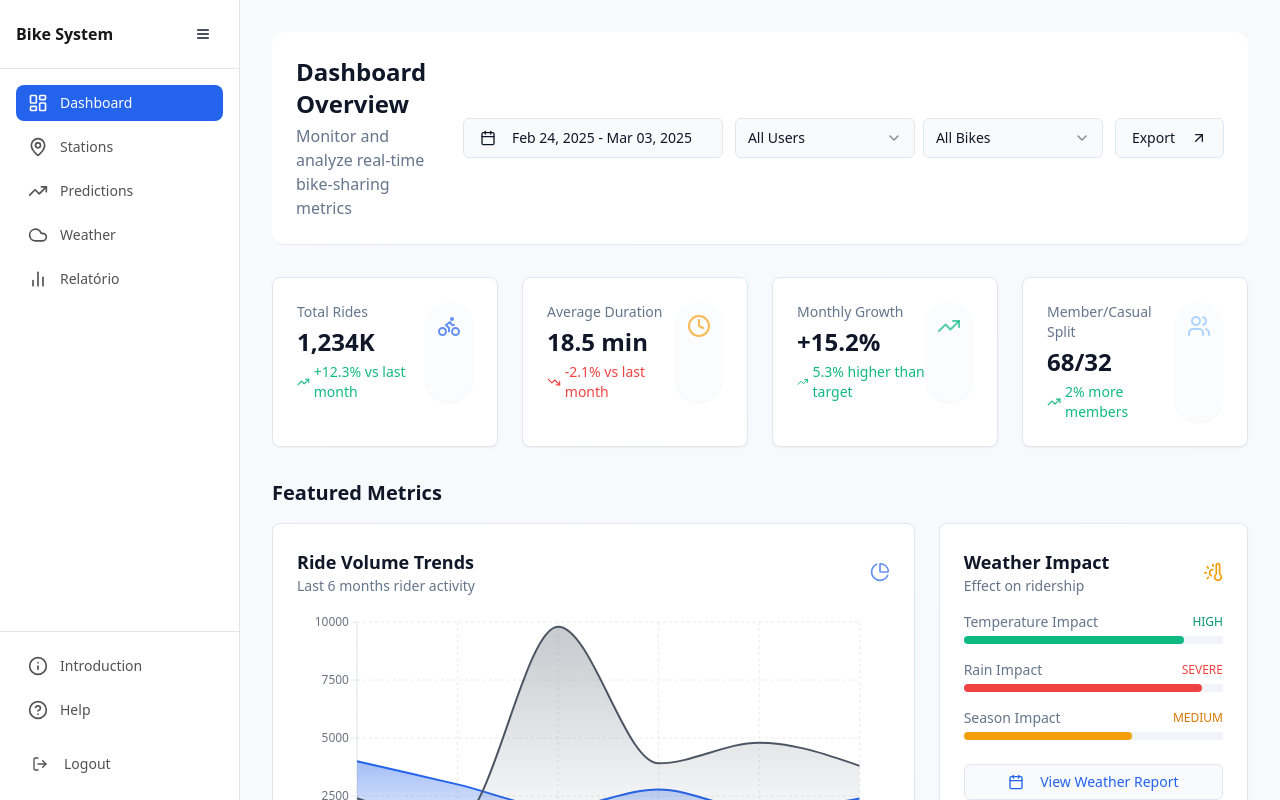
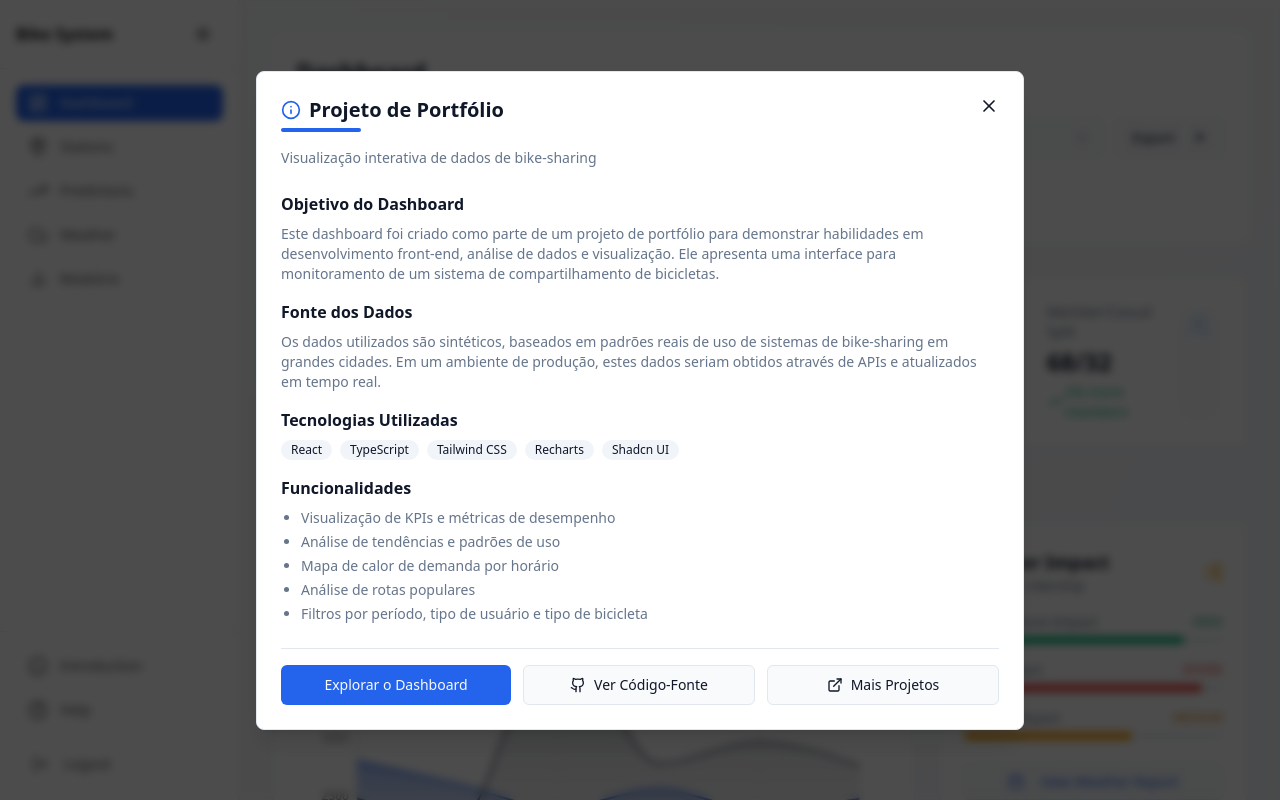
Before and after one commit to Ianleme/ride-analytics-dashboard, a React (Vite) app: page / in a window 1280 px wide. Shown: the top 800 px of the page. Built offline with nearby package versions, Linux system fonts and the light colour scheme.

Commit message:
Add intro page
Adds an intro page to explain the dashboard's purpose as a portfolio project.

```diff
--- /dev/null
+++ b/src/components/portfolio/PortfolioIntro.tsx
@@ -0,0 +1,113 @@
+
+import { useState, useEffect } from "react";
+import { X, Info, ExternalLink, Code, Github } from "lucide-react";
+import { Button } from "@/components/ui/button";
+import { Card } from "@/components/ui/card";
+
+interface PortfolioIntroProps {
+  onClose: () => void;
+}
+
+export function PortfolioIntro({ onClose }: PortfolioIntroProps) {
+  // Animation state
+  const [isVisible, setIsVisible] = useState(false);
+
+  useEffect(() => {
+    // Trigger animation after component mounts
+    setIsVisible(true);
+
+    // Add a class to the body to prevent scrolling while overlay is active
+    document.body.classList.add("overflow-hidden");
+
+    return () => {
+      document.body.classList.remove("overflow-hidden");
+    };
+  }, []);
+
+  const handleClose = () => {
+    setIsVisible(false);
+    // Delay the actual removal to allow for fade-out animation
+    setTimeout(onClose, 300);
+  };
+
+  return (
+    <div
+      className={`fixed inset-0 z-50 flex items-center justify-center bg-black/70 backdrop-blur-sm transition-opacity duration-300 ${
+        isVisible ? "opacity-100" : "opacity-0"
+      }`}
+    >
+      <Card className={`relative w-full max-w-3xl max-h-[90vh] overflow-auto bg-white p-6 shadow-xl transition-all duration-300 ${
+        isVisible ? "translate-y-0 scale-100" : "translate-y-4 scale-95"
+      }`}>
+        <button
+          onClick={handleClose}
+          className="absolute top-4 right-4 p-2 rounded-full hover:bg-secondary transition-colors"
+          aria-label="Close"
+        >
+          <X className="h-5 w-5" />
+        </button>
+
+        <div className="mb-6">
+          <div className="flex items-center gap-2 mb-1">
+            <Info className="h-5 w-5 text-primary" />
+            <h2 className="text-xl font-bold text-foreground">Projeto de Portfólio</h2>
+          </div>
+          <div className="h-1 w-20 bg-primary rounded-full mb-4"></div>
+          <p className="text-sm text-muted-foreground">Visualização interativa de dados de bike-sharing</p>
+        </div>
+
+        <div className="space-y-4 mb-6">
+          <div>
+            <h3 className="text-md font-semibold mb-2 text-foreground">Objetivo do Dashboard</h3>
+            <p className="text-sm text-muted-foreground">
+              Este dashboard foi criado como parte de um projeto de portfólio para demonstrar habilidades em desenvolvimento front-end, análise de dados e visualização. Ele apresenta uma interface para monitoramento de um sistema de compartilhamento de bicicletas.
+            </p>
+          </div>
+
+          <div>
+            <h3 className="text-md font-semibold mb-2 text-foreground">Fonte dos Dados</h3>
+            <p className="text-sm text-muted-foreground">
+              Os dados utilizados são sintéticos, baseados em padrões reais de uso de sistemas de bike-sharing em grandes cidades. Em um ambiente de produção, estes dados seriam obtidos através de APIs e atualizados em tempo real.
+            </p>
+          </div>
+
+          <div>
+            <h3 className="text-md font-semibold mb-2 text-foreground">Tecnologias Utilizadas</h3>
+            <div className="flex flex-wrap gap-2">
+              <span className="inline-flex items-center rounded-full bg-secondary px-2.5 py-0.5 text-xs font-medium">React</span>
+              <span className="inline-flex items-center rounded-full bg-secondary px-2.5 py-0.5 text-xs font-medium">TypeScript</span>
+              <span className="inline-flex items-center rounded-full bg-secondary px-2.5 py-0.5 text-xs font-medium">Tailwind CSS</span>
+              <span className="inline-flex items-center rounded-full bg-secondary px-2.5 py-0.5 text-xs font-medium">Recharts</span>
+              <span className="inline-flex items-center rounded-full bg-secondary px-2.5 py-0.5 text-xs font-medium">Shadcn UI</span>
+            </div>
+          </div>
+
+          <div>
+            <h3 className="text-md font-semibold mb-2 text-foreground">Funcionalidades</h3>
+            <ul className="list-disc pl-5 text-sm text-muted-foreground space-y-1">
+              <li>Visualização de KPIs e métricas de desempenho</li>
+              <li>Análise de tendências e padrões de uso</li>
+              <li>Mapa de calor de demanda por horário</li>
+              <li>Análise de rotas populares</li>
+              <li>Filtros por período, tipo de usuário e tipo de bicicleta</li>
+            </ul>
+          </div>
+        </div>
+
+        <div className="flex flex-col sm:flex-row gap-3 pt-4 border-t border-border">
+          <Button className="flex-1" onClick={handleClose}>
+            Explorar o Dashboard
+          </Button>
+          <Button variant="outline" className="flex-1 gap-2">
+            <Github className="h-4 w-4" />
+            <span>Ver Código-Fonte</span>
+          </Button>
+          <Button variant="outline" className="flex-1 gap-2">
+            <ExternalLink className="h-4 w-4" />
+            <span>Mais Projetos</span>
+          </Button>
+        </div>
+      </Card>
+    </div>
+  );
+}
--- a/src/pages/Index.tsx
+++ b/src/pages/Index.tsx
@@ -1,9 +1,9 @@
-
-import { useState } from "react";
+import { useState, useEffect } from "react";
 import { KPICard } from "@/components/dashboard/KPICard";
 import { TrendChart } from "@/components/dashboard/TrendChart";
 import { DemandHeatmap } from "@/components/dashboard/DemandHeatmap";
 import { TopRoutesTable } from "@/components/dashboard/TopRoutesTable";
+import { PortfolioIntro } from "@/components/portfolio/PortfolioIntro";
 import {
   ArrowUpRight,
   Calendar,
@@ -23,19 +23,32 @@ import { DropdownMenu, DropdownMenuContent, DropdownMenuItem, DropdownMenuTrigge
 
 type DateRange = { from: Date; to: Date } | undefined;
 
+const STORAGE_KEY = "portfolio-dashboard-intro-shown";
+
 const Index = () => {
   const [dateRange, setDateRange] = useState<DateRange>(undefined);
   const [userType, setUserType] = useState<string>("all");
   const [bikeType, setBikeType] = useState<string>("all");
+  const [showIntro, setShowIntro] = useState(false);
 
-  // Fix type error by creating a handler that matches the expected type
+  useEffect(() => {
+    const hasSeenIntro = localStorage.getItem(STORAGE_KEY) === "true";
+    setShowIntro(!hasSeenIntro);
+  }, []);
+
+  const handleCloseIntro = () => {
+    localStorage.setItem(STORAGE_KEY, "true");
+    setShowIntro(false);
+  };
+
   const handleDateRangeChange = (value: DateRange) => {
     setDateRange(value);
   };
 
   return (
     <div className="min-h-screen bg-gradient-to-br from-background to-secondary/30 p-6 md:p-8">
-      {/* Dashboard Header */}
+      {showIntro && <PortfolioIntro onClose={handleCloseIntro} />}
+
       <div className="animate-fadeIn rounded-xl mb-8 overflow-hidden">
         <div className="bg-white p-6 border-b border-border shadow-sm rounded-xl">
           <div className="flex flex-col lg:flex-row items-start lg:items-center justify-between gap-4">
@@ -90,7 +103,6 @@ const Index = () => {
         </div>
       </div>
 
-      {/* KPI Cards Section */}
       <div className="grid grid-cols-1 sm:grid-cols-2 lg:grid-cols-4 gap-6 mb-8">
         <KPICard
           title="Total Rides"
@@ -126,7 +138,6 @@ const Index = () => {
         />
       </div>
 
-      {/* Featured Metrics */}
       <div className="mb-8">
         <h2 className="text-xl font-semibold mb-4 text-foreground">Featured Metrics</h2>
         <div className="grid grid-cols-1 lg:grid-cols-3 gap-6">
@@ -192,7 +203,6 @@ const Index = () => {
         </div>
       </div>
 
-      {/* Demand Heatmap */}
       <div className="mb-8">
         <div className="flex justify-between items-center mb-4">
           <h2 className="text-xl font-semibold text-foreground">Demand Distribution</h2>
@@ -206,7 +216,6 @@ const Index = () => {
         </Card>
       </div>
 
-      {/* Top Routes */}
       <div className="mb-8">
         <h2 className="text-xl font-semibold mb-4 text-foreground">Popular Routes Analysis</h2>
         <Card className="bg-white p-6 hover-scale animate-fade-in shadow-sm">
```
